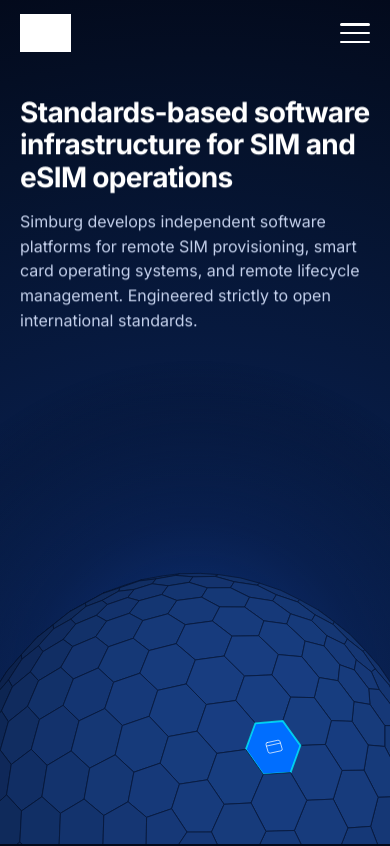
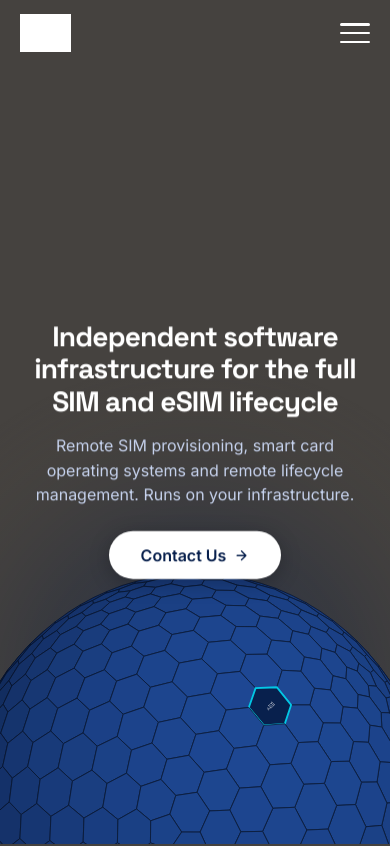
Before and after one commit to lexahnure/simburg_landing, a React (Vite) app: page / in a window 390 px wide. Shown: the top 846 px of the page. Built offline with nearby package versions, Linux system fonts and the light colour scheme; grey boxes are pictures that could not be loaded.

Commit message:
feat: reduce hexagons 25%, #45423f hero bg, vertical icons, #08204D active cell, Space Grotesk Bold, center hero text, new copy and Contact Us button

```diff
--- a/index.html
+++ b/index.html
@@ -6,7 +6,7 @@
   <title>Simburg — Standards-based software infrastructure for SIM and eSIM</title>
   <link rel="preconnect" href="https://fonts.googleapis.com">
   <link rel="preconnect" href="https://fonts.gstatic.com" crossorigin>
-  <link href="https://fonts.googleapis.com/css2?family=Inter:wght@400;500;600;700;800&family=IBM+Plex+Mono:wght@500;600&display=swap" rel="stylesheet">
+  <link href="https://fonts.googleapis.com/css2?family=Inter:wght@400;500;600;700;800&family=IBM+Plex+Mono:wght@500;600&family=Space+Grotesk:wght@700&display=swap" rel="stylesheet">
   <link rel="icon" type="image/svg+xml" href="/uploads/logo.svg">
 </head>
 <body>
--- a/src/components/CanvasHoneycomb.jsx
+++ b/src/components/CanvasHoneycomb.jsx
@@ -343,7 +343,7 @@
 let cachedGoldbergCells = null;
 function getGoldbergCells() {
   if (!cachedGoldbergCells) {
-    cachedGoldbergCells = generateGoldbergSphere(7);
+    cachedGoldbergCells = generateGoldbergSphere(9);
   }
   return cachedGoldbergCells;
 }
@@ -475,7 +475,8 @@
       ctx.closePath();
 
       if (isActive) {
-        const rBase = 0, gBase = 110, bBase = 255;
+        // Active cell starts at #08204D (8, 32, 77) and lightens to #F8FAFC (248, 250, 252) on scroll
+        const rBase = 8, gBase = 32, bBase = 77;
         const rTarget = 248, gTarget = 250, bTarget = 252;
 
         const r = Math.round(rBase + (rTarget - rBase) * hexBrightenRatio);
@@ -486,15 +487,15 @@
         ctx.fill();
 
         if (hexBrightenRatio < 0.9) {
-          const edgeAlpha = Math.max(0, (1.0 - hexBrightenRatio) * 0.8);
-          ctx.strokeStyle = `rgba(0, 240, 255, ${edgeAlpha})`;
+          const edgeAlpha = Math.max(0, (1.0 - hexBrightenRatio) * 0.85);
+          ctx.strokeStyle = `rgba(0, 229, 255, ${edgeAlpha})`;
           ctx.lineWidth = 1.8;
           ctx.stroke();
         }
       } else {
-        const baseR = 8 + dotL * 16;
-        const baseG = 24 + dotL * 38;
-        const baseB = 58 + dotL * 72;
+        const baseR = 12 + dotL * 18;
+        const baseG = 30 + dotL * 42;
+        const baseB = 68 + dotL * 80;
 
         const r = Math.round(baseR + (248 - baseR) * hexBrightenRatio * 0.7);
         const g = Math.round(baseG + (250 - baseG) * hexBrightenRatio * 0.7);
@@ -504,11 +505,11 @@
         ctx.fill();
 
         if (hexBrightenRatio < 0.9) {
-          ctx.strokeStyle = `rgba(5, 16, 42, ${0.85 * (1.0 - hexBrightenRatio)})`;
+          ctx.strokeStyle = `rgba(6, 16, 38, ${0.9 * (1.0 - hexBrightenRatio)})`;
           ctx.lineWidth = 0.9;
           ctx.stroke();
 
-          ctx.strokeStyle = `rgba(64, 130, 255, ${0.12 * dotL * (1.0 - hexBrightenRatio)})`;
+          ctx.strokeStyle = `rgba(80, 150, 255, ${0.15 * dotL * (1.0 - hexBrightenRatio)})`;
           ctx.lineWidth = 0.6;
           ctx.stroke();
         }
@@ -519,8 +520,15 @@
       const cell = item.cell;
 
       const rotN = rotatePoint(cell.center, curRotY, curRotX);
-      const rotU = rotatePoint(cell.tangentU, curRotY, curRotX);
-      const rotV = rotatePoint(cell.tangentV, curRotY, curRotX);
+
+      // Screen-aligned tangent basis in 3D:
+      // Screen UP vector is [0, -1, 0]
+      const V_up = [0, -1, 0];
+      const dotUp = vDot(V_up, rotN);
+      const rawT_up = vSub(V_up, vScale(rotN, dotUp));
+      const rotUp = vNorm(rawT_up);
+      const rotRight = vNorm(vCross(rotN, rotUp));
+      const rotDown = vScale(rotUp, -1);
 
       const C_worldX = sphereCenterX + rotN[0] * sphereRadius * 1.002;
       const C_worldY = sphereCenterY + rotN[1] * sphereRadius * 1.002;
@@ -532,19 +540,22 @@
       const ScX = width * 0.5 + (C_worldX - width * 0.5) * scaleC;
       const ScY = height * 0.5 + (C_worldY - height * 0.5) * scaleC;
 
-      const step = 0.037 * sphereRadius;
+      // Scaled step for 25% smaller hexagon (F=9)
+      const step = 0.028 * sphereRadius;
 
-      const U_worldX = C_worldX + rotU[0] * step;
-      const U_worldY = C_worldY + rotU[1] * step;
-      const U_worldZ = C_worldZ + rotU[2] * step;
+      // Point U: local icon +X (rotRight)
+      const U_worldX = C_worldX + rotRight[0] * step;
+      const U_worldY = C_worldY + rotRight[1] * step;
+      const U_worldZ = C_worldZ + rotRight[2] * step;
       const depthU = cameraZ - U_worldZ;
       const scaleU = cameraFocal / (depthU > 40 ? depthU : 40);
       const SuX = width * 0.5 + (U_worldX - width * 0.5) * scaleU;
       const SuY = height * 0.5 + (U_worldY - height * 0.5) * scaleU;
 
-      const V_worldX = C_worldX + rotV[0] * step;
-      const V_worldY = C_worldY + rotV[1] * step;
-      const V_worldZ = C_worldZ + rotV[2] * step;
+      // Point V: local icon +Y (rotDown)
+      const V_worldX = C_worldX + rotDown[0] * step;
+      const V_worldY = C_worldY + rotDown[1] * step;
+      const V_worldZ = C_worldZ + rotDown[2] * step;
       const depthV = cameraZ - V_worldZ;
       const scaleV = cameraFocal / (depthV > 40 ? depthV : 40);
       const SvX = width * 0.5 + (V_worldX - width * 0.5) * scaleV;
@@ -563,7 +574,8 @@
       ctx.transform(a, b, c, d, e, f);
 
       const icon = ICONS[activeIconIndex];
-      const iconScale = 0.68;
+      // Scaled icon for 25% smaller hexagon
+      const iconScale = 0.52;
 
       ctx.save();
       ctx.scale(iconScale, iconScale);
@@ -580,16 +592,16 @@
     function drawScene() {
       ctx.clearRect(0, 0, width, height);
 
-      // Deep Space Atmospheric Gradient
-      const spaceGrad = ctx.createRadialGradient(
-        width * 0.5, height * 0.82, width * 0.1,
+      // Atmospheric radial gradient tailored to #45423f
+      const atmosGrad = ctx.createRadialGradient(
+        width * 0.5, height * 0.82, width * 0.05,
         width * 0.5, height * 0.82, width * 0.85
       );
-      spaceGrad.addColorStop(0, 'rgba(14, 52, 126, 0.75)');
-      spaceGrad.addColorStop(0.45, 'rgba(8, 28, 72, 0.55)');
-      spaceGrad.addColorStop(0.85, 'rgba(5, 18, 44, 0.2)');
-      spaceGrad.addColorStop(1, 'rgba(3, 10, 28, 0)');
-      ctx.fillStyle = spaceGrad;
+      atmosGrad.addColorStop(0, 'rgba(14, 40, 92, 0.45)');
+      atmosGrad.addColorStop(0.45, 'rgba(10, 28, 66, 0.22)');
+      atmosGrad.addColorStop(0.85, 'rgba(69, 66, 63, 0.08)');
+      atmosGrad.addColorStop(1, 'rgba(69, 66, 63, 0)');
+      ctx.fillStyle = atmosGrad;
       ctx.fillRect(0, 0, width, height);
 
       const p = scrollProgress;
--- a/src/pages/HomePage.jsx
+++ b/src/pages/HomePage.jsx
@@ -37,45 +37,68 @@
               height: '100%',
               position: 'relative',
               display: 'flex',
+              flexDirection: 'column',
               alignItems: 'center',
+              justifyContent: 'center',
               pointerEvents: 'none',
               zIndex: 10,
+              textAlign: 'center',
             }}
           >
             <div
               ref={textRef}
               className="hero-text-wrap"
               style={{
-                maxWidth: 560,
+                maxWidth: 840,
+                margin: '0 auto',
                 pointerEvents: 'auto',
                 willChange: 'opacity, transform',
+                display: 'flex',
+                flexDirection: 'column',
+                alignItems: 'center',
+                textAlign: 'center',
               }}
             >
               <h1
                 className="hero-title"
                 style={{
-                  fontSize: 'clamp(32px, 4.6vw, 52px)',
-                  lineHeight: 1.12,
+                  fontFamily: "'Space Grotesk', sans-serif",
+                  fontWeight: 700,
+                  letterSpacing: '-0.03em',
+                  fontFeatureSettings: "'ss02' on, 'ss03' on, 'ss04' on",
+                  WebkitFontFeatureSettings: "'ss02' on, 'ss03' on, 'ss04' on",
+                  fontSize: 'clamp(34px, 4.8vw, 56px)',
+                  lineHeight: 1.1,
                   color: '#FFFFFF',
-                  fontWeight: 700,
-                  margin: '0 0 22px',
-                  letterSpacing: '-0.025em',
+                  margin: '0 auto 20px',
+                  maxWidth: 840,
+                  textAlign: 'center',
                 }}
               >
-                Standards-based software infrastructure for SIM and eSIM operations
+                Independent software infrastructure for the full SIM and eSIM lifecycle
               </h1>
               <p
                 className="hero-desc"
                 style={{
-                  fontSize: 18,
+                  fontSize: 'clamp(16px, 1.8vw, 19px)',
                   lineHeight: 1.6,
                   color: '#C6D2ED',
-                  margin: '0 0 32px',
-                  maxWidth: 520,
+                  margin: '0 auto 34px',
+                  maxWidth: 680,
+                  textAlign: 'center',
                 }}
               >
-                Simburg develops independent software platforms for remote SIM provisioning, smart card operating systems, and remote lifecycle management. Engineered strictly to open international standards.
+                Remote SIM provisioning, smart card operating systems and remote lifecycle management. Runs on your infrastructure.
               </p>
+              <Link
+                to="/contact"
+                className="hero-contact-btn"
+              >
+                Contact Us
+                <svg width="15" height="15" viewBox="0 0 24 24" fill="none">
+                  <path d="M5 12h14M12 5l7 7-7 7" stroke="currentColor" strokeWidth="2.2" strokeLinecap="round" strokeLinejoin="round" />
+                </svg>
+              </Link>
             </div>
           </div>
         </div>
--- a/src/styles/index.css
+++ b/src/styles/index.css
@@ -217,7 +217,7 @@
   position: relative;
   width: 100%;
   height: 250vh;
-  background-color: #030a1c;
+  background-color: #45423f;
 }
 
 .hero-sticky-viewport {
@@ -227,7 +227,7 @@
   width: 100%;
   height: 100vh;
   overflow: hidden;
-  background: radial-gradient(circle at 50% 95%, #0e357d 0%, #081d48 45%, #05122c 80%, #030a1c 100%);
+  background-color: #45423f;
   display: flex;
   flex-direction: column;
   justify-content: center;
@@ -245,3 +245,38 @@
   z-index: 5;
   transition: opacity 0.04s linear;
 }
+
+/* Space Grotesk Bold Headings */
+h1, h2, h3, .hero-title, .page-hero-title, .products-section-title, .section-title {
+  font-family: 'Space Grotesk', -apple-system, BlinkMacSystemFont, sans-serif !important;
+  font-weight: 700 !important;
+  letter-spacing: -0.03em !important;
+  font-feature-settings: 'ss02' on, 'ss03' on, 'ss04' on;
+  -webkit-font-feature-settings: 'ss02' on, 'ss03' on, 'ss04' on;
+  -moz-font-feature-settings: 'ss02' on, 'ss03' on, 'ss04' on;
+}
+
+/* Hero Contact Us Button */
+.hero-contact-btn {
+  display: inline-flex;
+  align-items: center;
+  justify-content: center;
+  gap: 8px;
+  background-color: #FFFFFF;
+  color: #08204D !important;
+  font-weight: 600;
+  font-size: 16px;
+  padding: 14px 32px;
+  border-radius: 100px;
+  text-decoration: none;
+  box-shadow: 0 4px 20px rgba(0, 0, 0, 0.25);
+  transition: transform 0.2s ease, box-shadow 0.2s ease, background-color 0.2s ease, color 0.2s ease;
+  cursor: pointer;
+}
+
+.hero-contact-btn:hover {
+  background-color: #F8FAFC;
+  color: #08204D !important;
+  transform: translateY(-2px);
+  box-shadow: 0 8px 28px rgba(0, 0, 0, 0.35);
+}
--- a/src/styles/responsive.css
+++ b/src/styles/responsive.css
@@ -236,11 +236,17 @@
 
   .hero-sticky-viewport .hero-container {
     padding-top: 100px !important;
-    align-items: flex-start !important;
+    align-items: center !important;
+    justify-content: center !important;
   }
 
   .hero-text-wrap {
-    max-width: 520px !important;
+    max-width: 720px !important;
+    margin: 0 auto !important;
+    text-align: center !important;
+    display: flex !important;
+    flex-direction: column !important;
+    align-items: center !important;
     position: relative !important;
     z-index: 5 !important;
   }
@@ -426,22 +432,29 @@
   }
   .hero-sticky-viewport .hero-container {
     padding: 96px 20px 40px !important;
-    align-items: flex-start !important;
+    align-items: center !important;
+    justify-content: center !important;
   }
   .hero-text-wrap {
     max-width: 100% !important;
-    text-align: left;
+    margin: 0 auto !important;
+    text-align: center !important;
+    display: flex !important;
+    flex-direction: column !important;
+    align-items: center !important;
   }
   .hero-title {
     font-size: clamp(26px, 7.2vw, 38px) !important;
     line-height: 1.15 !important;
-    margin-bottom: 16px !important;
+    margin: 0 auto 16px !important;
+    text-align: center !important;
   }
   .hero-desc {
     font-size: 16px !important;
     line-height: 1.55 !important;
-    margin-bottom: 24px !important;
+    margin: 0 auto 24px !important;
     max-width: 100% !important;
+    text-align: center !important;
   }
 
   .page-hero-section {
```
Also changed, not shown: 4 other files (tests, documents, lock files or other folders).
